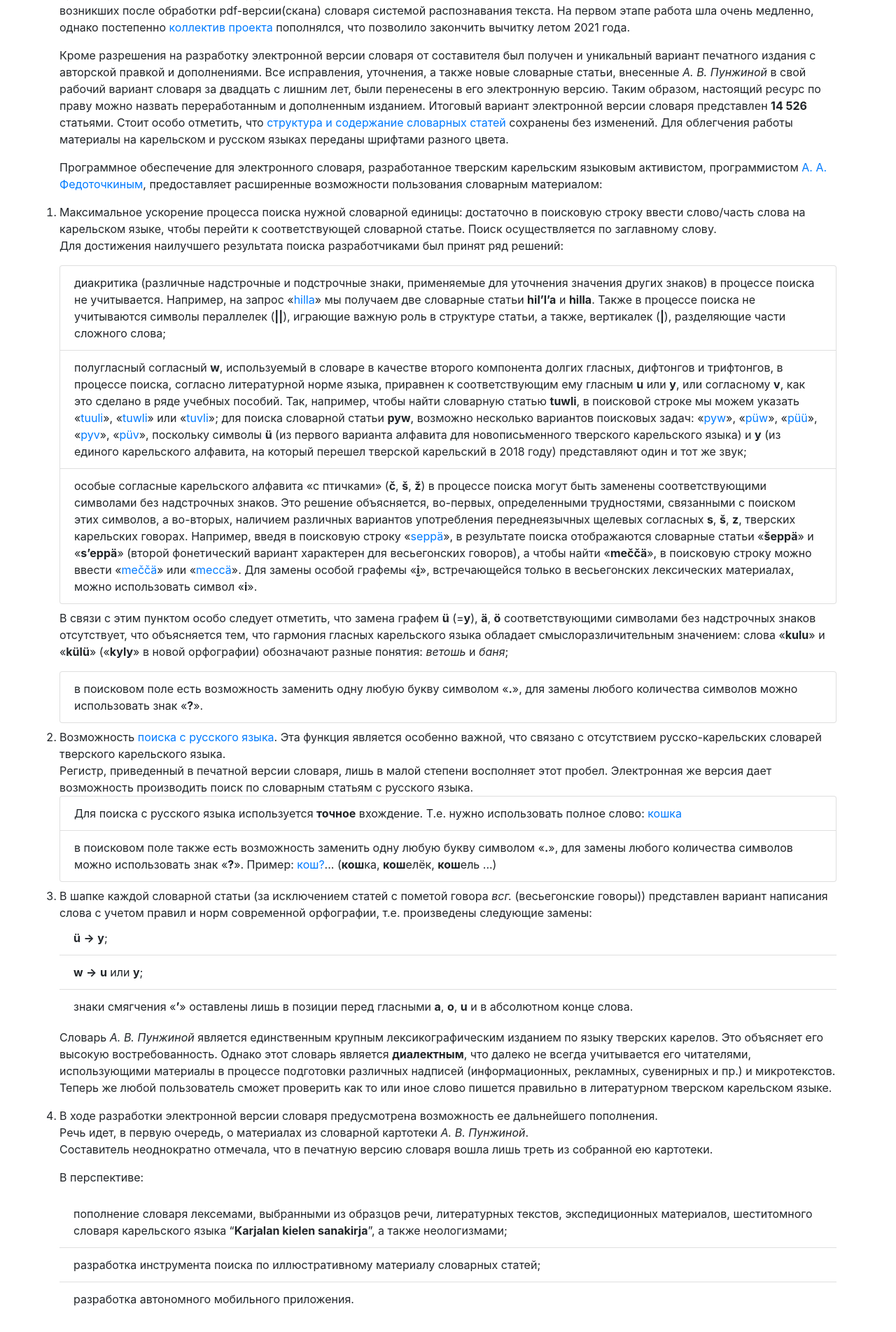
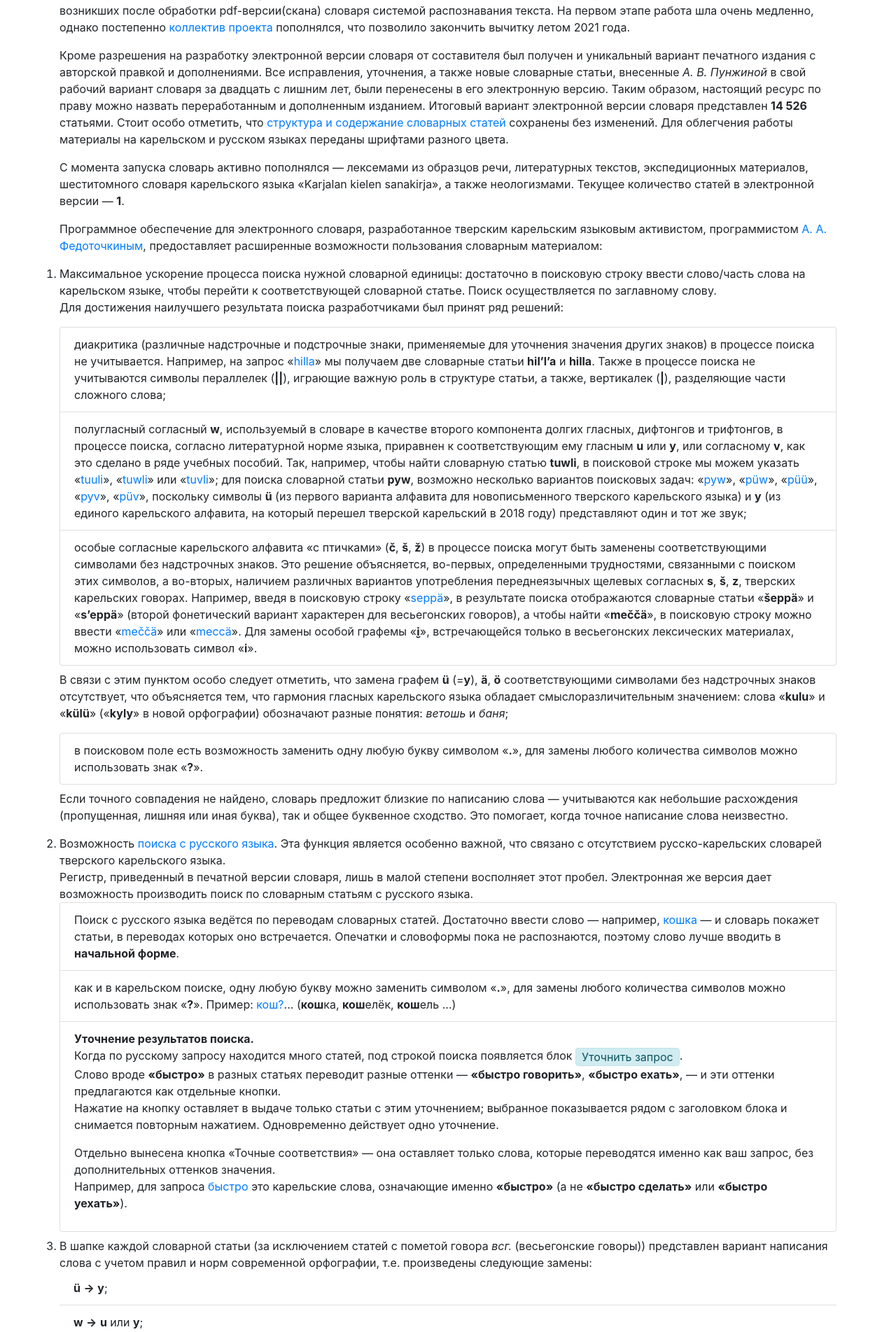
Before and after one commit to Fedoto4kin/punzh-dict, a Django app: page / in a window 1280 px wide. Shown: the part 855-2758 px from the top of the page at 70% size. Run offline with Django 3.2, Linux system fonts and the light colour scheme; tables that the repository leaves empty hold one stand-in row (values such as "Sample post"); parts of the project's set-up code (start-up, migrations or seed data) failed here and were passed over; some libraries are stand-ins or nearby versions.

Commit message:
docs(dict): актуализация описания на главной
- текущее число статей из БД ({{ articles_count }}, неразрывный пробел),
  исходные 14 526 оставлены как объём на запуске
- переписан поиск с русского (убрано неверное «точное вхождение»;
  добавлено, что опечатки/словоформы пока не распознаются)
- карельский: описан подсказ близких слов при пустом результате
- убран дубль списка источников пополнения из «В перспективе»
- добавлено описание уточнения результатов и «Точных соответствий»

```diff
--- a/app/dict/templates/index.html
+++ b/app/dict/templates/index.html
@@ -83,6 +83,9 @@
             Итоговый вариант электронной версии словаря представлен <b>14 526</b> статьями.
             Стоит особо отметить, что <a class="link-secondary" href="intro/#struct">структура и содержание словарных статей</a> сохранены без изменений.
             Для облегчения работы материалы на карельском и русском языках переданы шрифтами разного цвета.</p>
+        <p>С момента запуска словарь активно пополнялся — лексемами из образцов речи, литературных текстов, экспедиционных материалов,
+            шеститомного словаря карельского языка «Karjalan kielen sanakirja», а также неологизмами.
+            Текущее количество статей в электронной версии &mdash; <b>{{ articles_count }}</b>.</p>
         <p>Программное обеспечение для электронного словаря, разработанное тверским карельским языковым активистом,
             программистом <a class="link-secondary" href="https://github.com/Fedoto4kin/" target="_blank">А. А. Федоточкиным</a>,
             предоставляет расширенные возможности пользования словарным материалом: </p>
@@ -127,6 +130,9 @@
                         в поисковом поле есть возможность заменить одну любую букву символом «<b>.</b>», для замены любого количества символов можно использовать знак «<b>?</b>».
                     </li>
                 </ul>
+                <p>Если точного совпадения не найдено,
+                    словарь предложит близкие по написанию слова — учитываются как небольшие расхождения (пропущенная, лишняя или иная буква), так и общее буквенное сходство.
+                    Это помогает, когда точное написание слова неизвестно.</p>
             <li>
                 Возможность <a class="link-secondary" href="search/кошка">поиска с русского языка</a>.
                 Эта функция является особенно важной,
@@ -135,12 +141,32 @@
                 Электронная же версия дает возможность производить поиск по словарным статьям с русского языка.
                 <ul  class="list-group mb-2">
                     <li class="list-group-item" >
-                        Для поиска с русского языка используется <strong>точное</strong> вхождение.
-                        Т.е. нужно использовать полное слово: <a class="link-secondary" href="search/кошка">кошка</a>
+                        Поиск с русского языка ведётся по переводам словарных статей.
+                        Достаточно ввести слово — например, <a class="link-secondary" href="search/кошка">кошка</a>
+                        — и словарь покажет статьи, в переводах которых оно встречается.
+                        Опечатки и словоформы пока не распознаются, поэтому слово лучше вводить в <b>начальной форме</b>.
                     </li>
                     <li class="list-group-item" >
-                        в поисковом поле также есть возможность заменить одну любую букву символом «<b>.</b>», для замены любого количества символов можно использовать знак «<b>?</b>».
+                        как и в карельском поиске, одну любую букву можно заменить символом «<b>.</b>»,
+                        для замены любого количества символов можно использовать знак «<b>?</b>».
                         Пример: <a class="link-secondary" href="search/кош%3F">кош?</a>... (<b>кош</b>ка, <b>кош</b>елёк, <b>кош</b>ель ...)
+                    </li>
+                    <li class="list-group-item" >
+                        <b>Уточнение результатов поиска.</b><br>
+                        <p>Когда по русскому запросу находится много статей, под строкой поиска появляется блок
+                        <span class="btn alert-info btn-small px-2 py-0">Уточнить запрос</span>.<br>
+                        Слово вроде <b>«быстро»</b> в разных статьях переводит разные оттенки — <b>«быстро говорить»</b>,
+                        <b>«быстро ехать»</b>, — и эти оттенки предлагаются как отдельные кнопки.<br>
+                        Нажатие на кнопку оставляет в выдаче только статьи с этим уточнением;
+                        выбранное показывается рядом с заголовком блока и снимается повторным нажатием.
+                        Одновременно действует одно уточнение.</p>
+                        <p>
+                            Отдельно вынесена кнопка «Точные соответствия» — она оставляет только слова, которые переводятся именно как ваш запрос,
+                            без дополнительных оттенков значения.<br>
+                            Например, для запроса <a class="link-secondary" href="search/быстро">быстро</a> это карельские слова,
+                            означающие именно <b>«быстро»</b>
+                            (а не <b>«быстро сделать»</b> или <b>«быстро уехать»</b>).
+                        </p>
                     </li>
                 </ul>
             <li>В шапке каждой словарной статьи (за исключением статей с пометой говора <i>всг.</i> (весьегонские говоры))
@@ -159,9 +185,8 @@
                 <br/>Составитель неоднократно отмечала, что в печатную версию словаря вошла лишь треть из собранной ею картотеки.</p>
                 <p>В перспективе:
                 <ul class="list-group mb-2 list-group-flush">
-                    <li class="list-group-item">пополнение словаря лексемами, выбранными из образцов речи, литературных текстов, экспедиционных материалов, шеститомного словаря карельского языка “<b>Karjalan kielen sanakirja</b>”, а также неологизмами;</li>
                     <li class="list-group-item">разработка инструмента поиска по иллюстративному материалу словарных статей;</li>
-                    <li class="list-group-item">разработка автономного мобильного приложения.</li>
+                    <li class="list-group-item">создание автономного мобильного приложения.</li>
                 </ul>
                 </p>
             </li>
--- a/app/dict/views.py
+++ b/app/dict/views.py
@@ -16,7 +16,7 @@ from .search import (
     word_search,
     detect_direction,
 )
-
+from .models import Article
 
 class StaticView(TemplateView):
 
@@ -37,7 +37,11 @@ def index(request, letter=None, page=1):
         return render(request, "404.html", _context, status=404)
 
     if not letter:
-        return render(request, "index.html")
+        count = Article.objects.count()
+
+        return render(request, "index.html", {
+            "articles_count": f"{count:,}".replace(",", "\u00a0")
+        })
 
     if letter.upper() not in KRL_ABC:
         return _get404()
```
Also changed, not shown: app/dict/tests/test_search_filter.py (added, +68 -0 lines).
